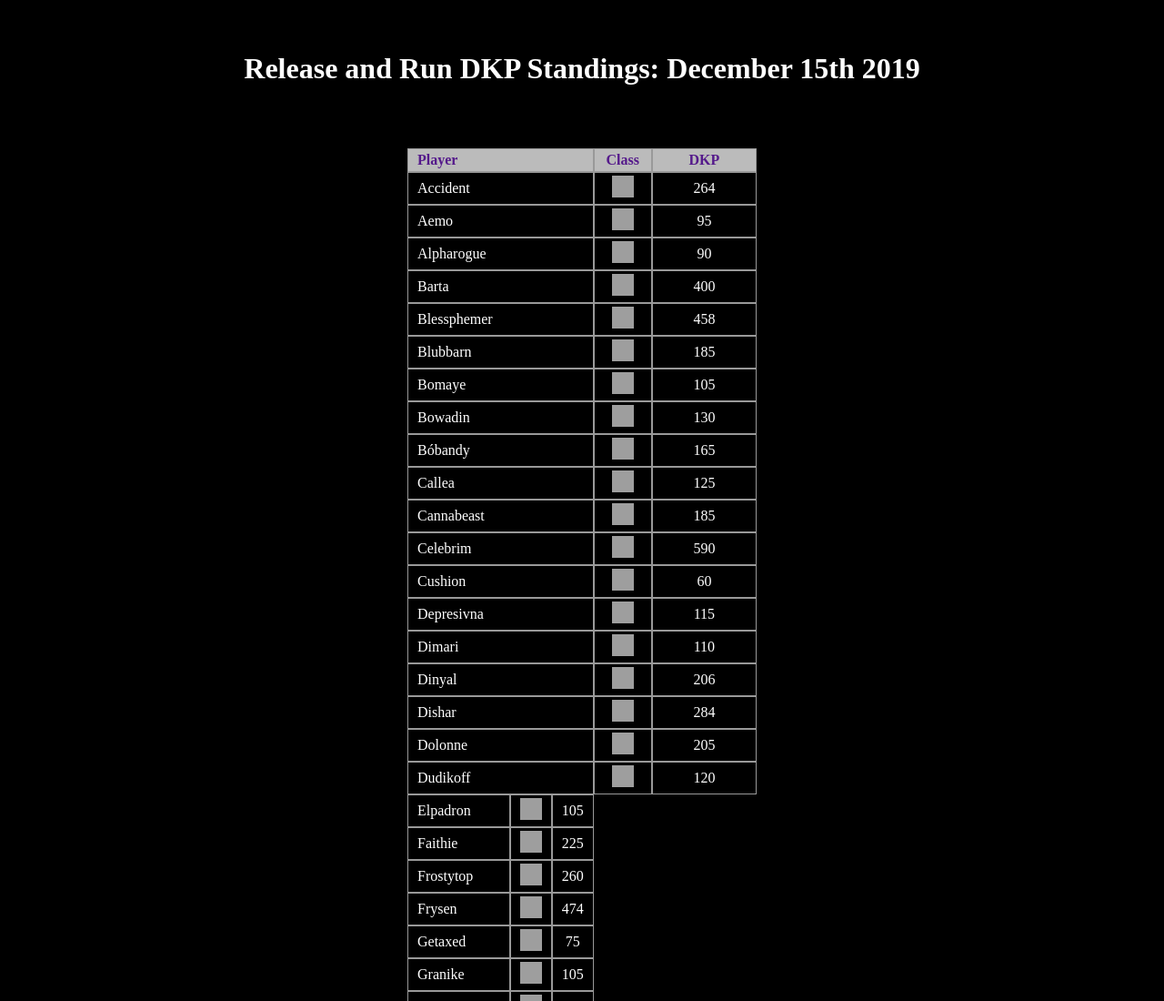
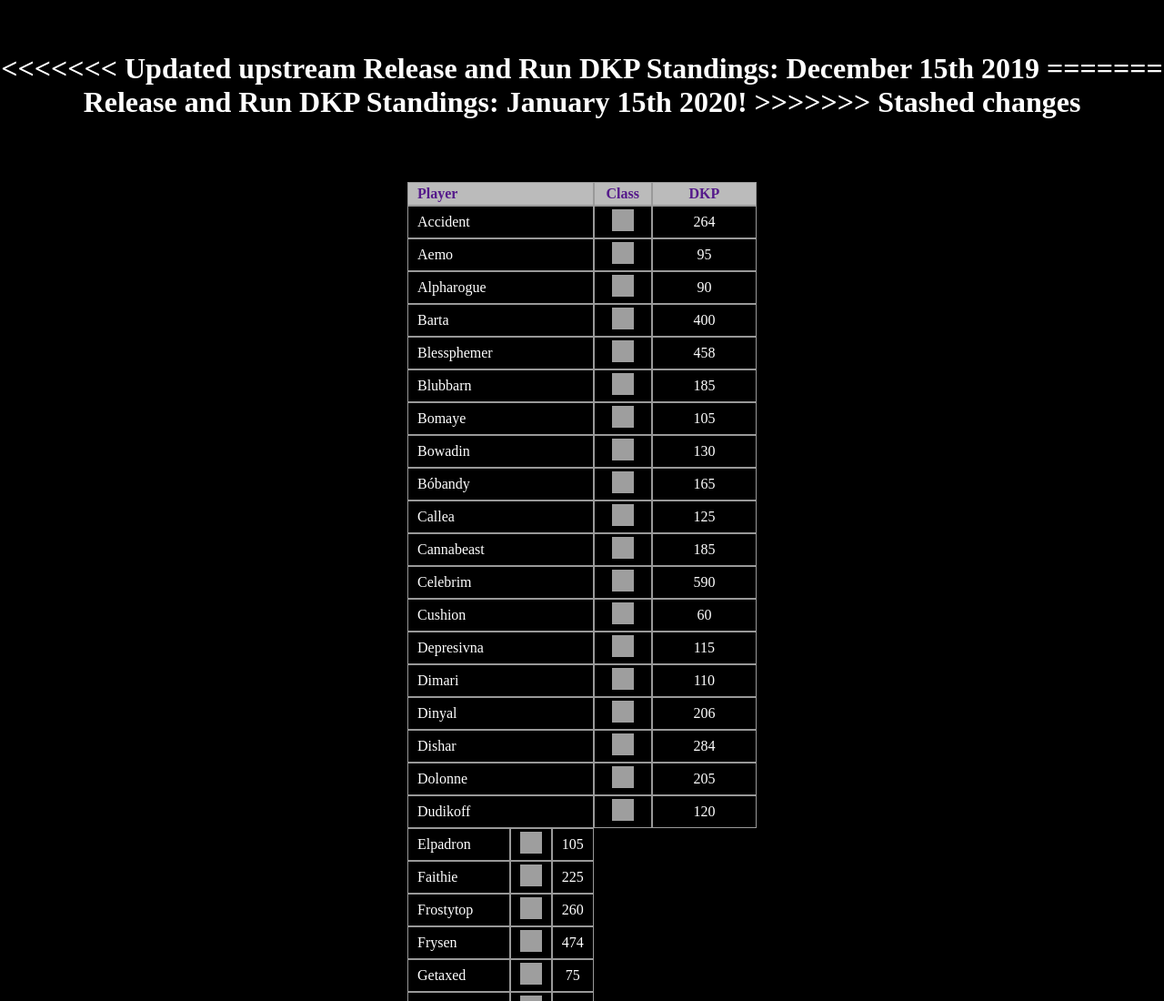
Before and after one commit to RnRGuildGitHubWoWClassic/RnRGuildGitHubWoWClassic.github.io, a plain HTML site: page DKPTable.html in a window 1280 px wide. Shown: the top 1100 px of the page at 91% size. Drawn offline with Linux system fonts and the light colour scheme; grey boxes are pictures that could not be loaded.

Commit message:
Update DKPTable.html

```diff
--- a/DKPTable.html
+++ b/DKPTable.html
@@ -11,7 +11,11 @@
   <br /><br />
   <div>
     <h1 style="color:white;">
+<<<<<<< Updated upstream
       Release and Run DKP Standings: December 15th 2019
+=======
+      Release and Run DKP Standings: January 15th 2020!
+>>>>>>> Stashed changes
     </h1>
   </div>
   <br /><br />
```
